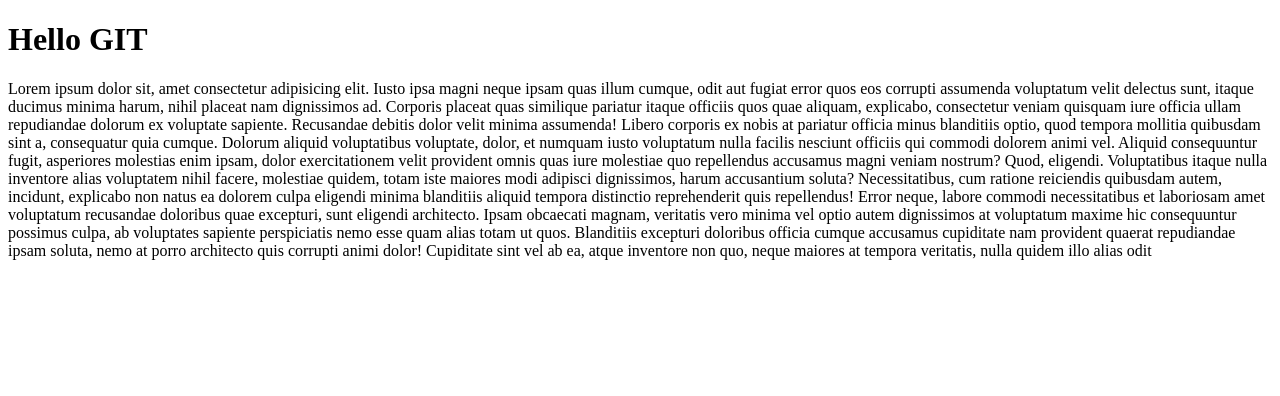
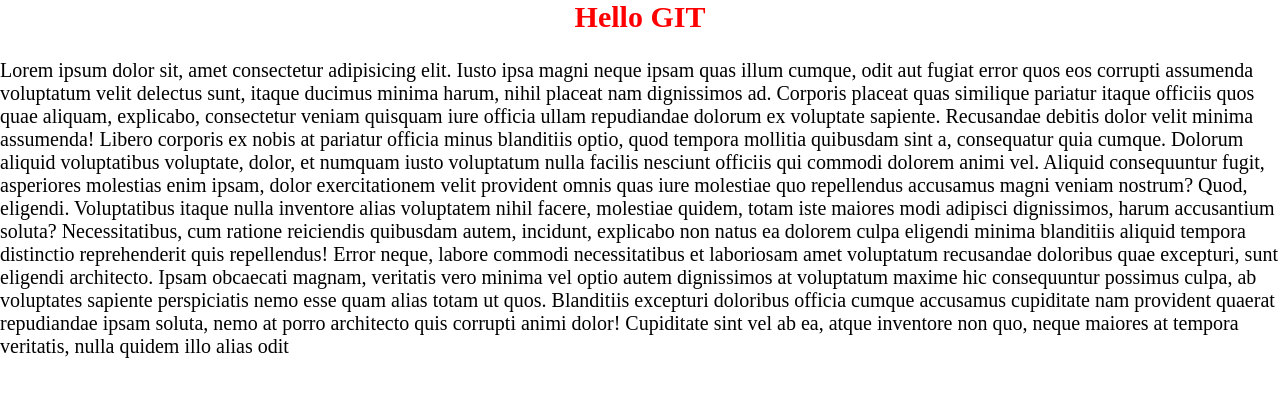
Before and after one commit to shoxruxxamrayev/my-work, a plain HTML site: page index.html in a window 1280 px wide. Drawn offline with Linux system fonts and the light colour scheme.

Commit message:
add styles

```diff
--- a/index.html
+++ b/index.html
@@ -5,6 +5,7 @@
     <meta http-equiv="X-UA-Compatible" content="IE=edge">
     <meta name="viewport" content="width=device-width, initial-scale=1.0">
     <title>Document</title>
+    <link rel="stylesheet" href="./style/style.css">
 </head>
 <body>
     <h1>Hello GIT</h1>
--- /dev/null
+++ b/style/style.css
@@ -0,0 +1,14 @@
+*{
+    margin: 0;
+    padding: 0;
+    box-sizing: border-box;
+}
+h1{
+    text-align: center;
+    color: red;
+    font-size: 30px;
+    margin-bottom: 25px;
+}
+p{
+    font-size: 20px;
+}
```
